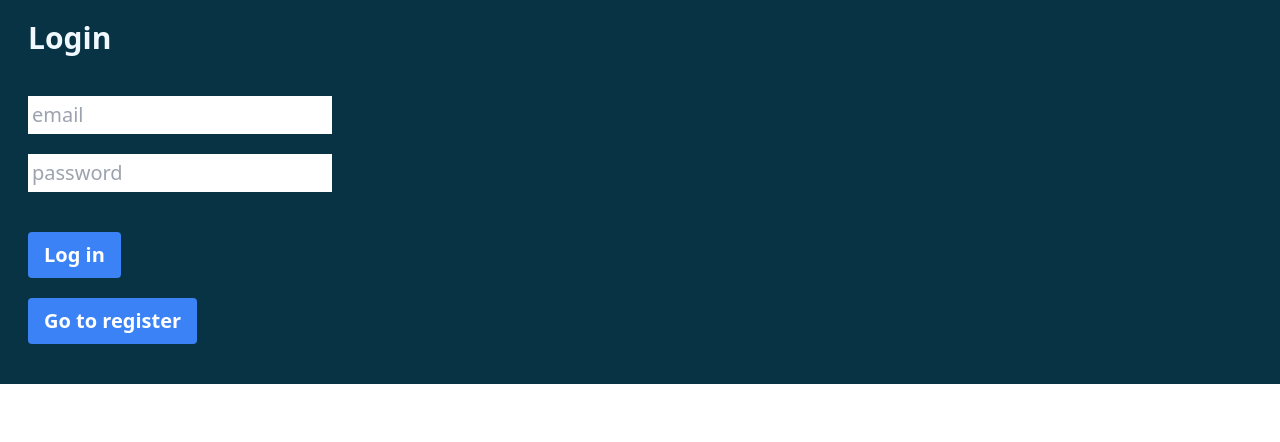
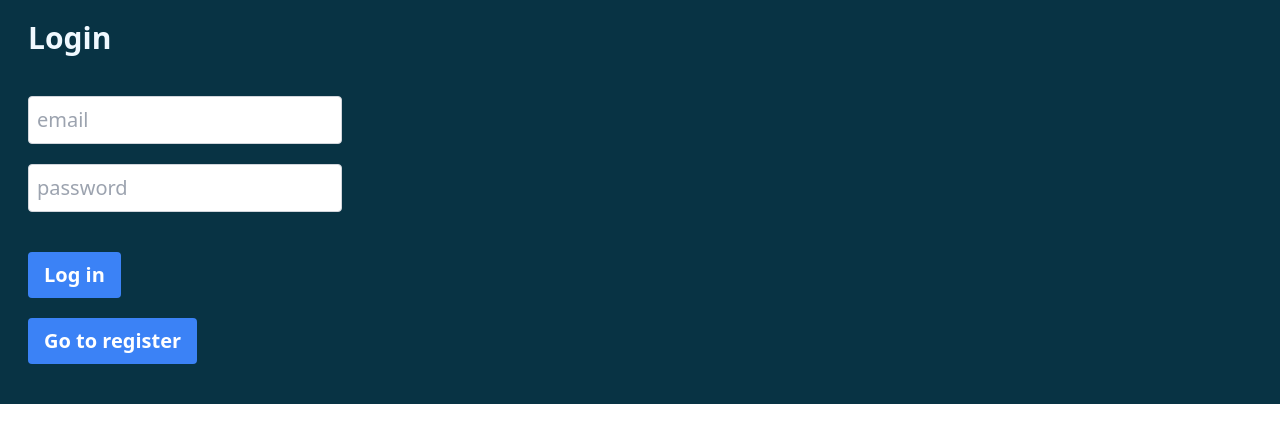
Before and after one commit to mihailthebuilder/email-linker-extension, a React (Vite) app: page / in a window 1280 px wide. Shown: the top 442 px of the page. Built offline with nearby package versions, Linux system fonts and the light colour scheme.

Commit message:
Button and text input styling

```diff
--- a/src/Components/Button/Button.tsx
+++ b/src/Components/Button/Button.tsx
@@ -7,7 +7,7 @@
 function Button({ type, children, ...props }: Props) {
     return (
         <button
-            className="bg-blue-500 hover:bg-blue-700 text-white font-bold py-2 px-4 rounded mb-5"
+            className="bg-blue-500 hover:bg-blue-700 text-white font-bold py-2 px-4 rounded mb-5 focus:outline-none focus:shadow-outline"
             {...props}
         >
             {children}
--- a/src/Components/TextInput/TextInput.tsx
+++ b/src/Components/TextInput/TextInput.tsx
@@ -7,7 +7,7 @@
 function TextInput({ type, ...props }: Props) {
     return (
         <input
-            className="mb-5 p-1 text-black"
+            className="mb-5 p-2 text-black border border-gray-300 rounded focus:outline-none focus:border-blue-500"
             type={type}
             name={type}
             id={type}
```
